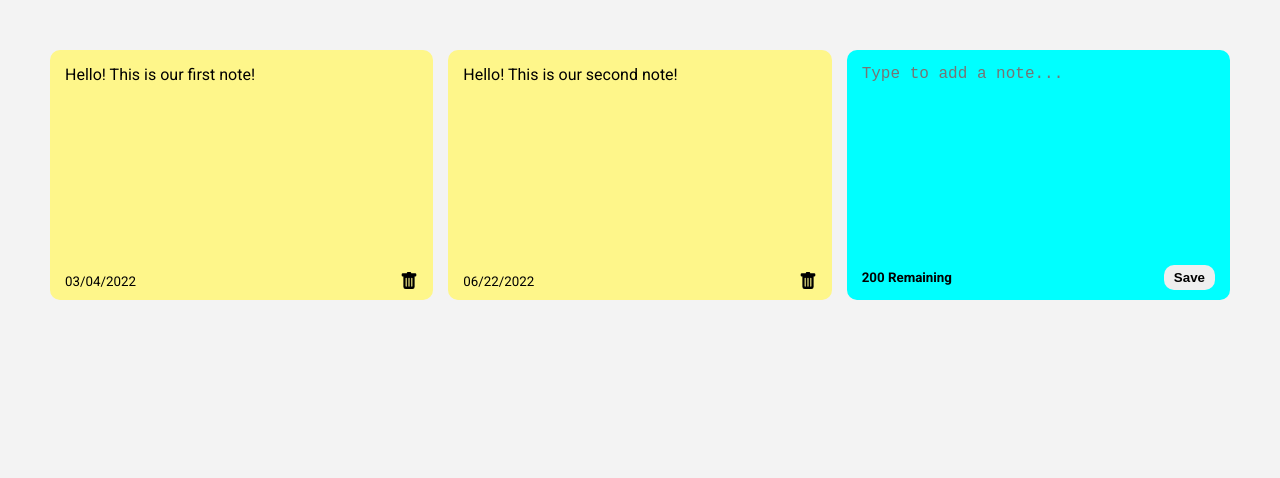
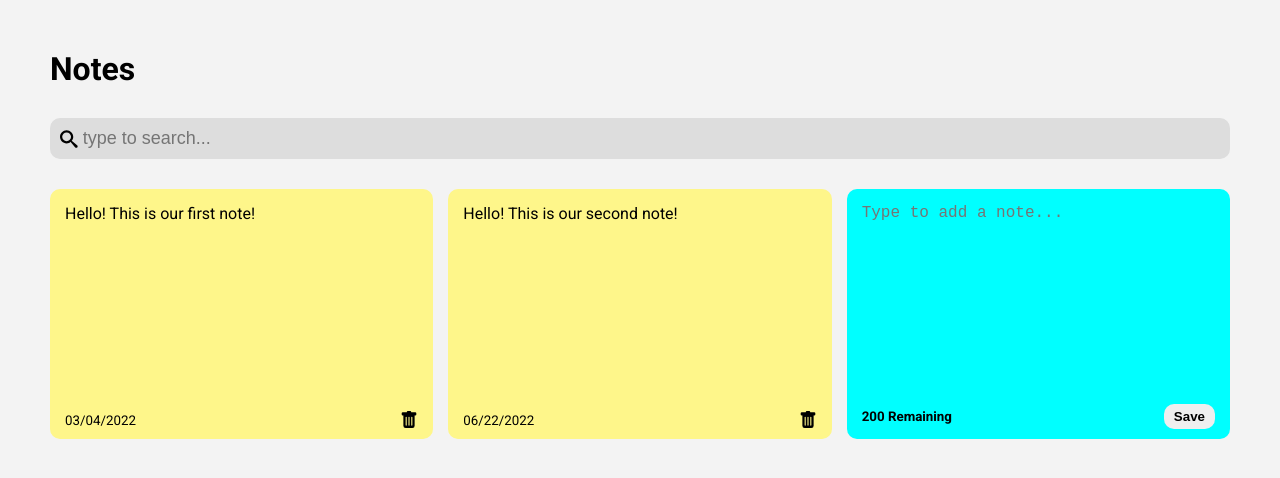
Before and after one commit to Marex-cpu/SimpleReactProjects, a React (Create React App) app: page /notes-clone in a window 1280 px wide. Shown: the top 478 px of the page. Built offline with nearby package versions, Linux system fonts and the light colour scheme.

Commit message:
NotesClone finish

```diff
--- /dev/null
+++ b/src/components/HeaderNotesClone.js
@@ -0,0 +1,11 @@
+import React from "react";
+
+function HeaderNotesClone() {
+  return (
+    <div className='headerNotesClone'>
+      <h1>Notes</h1>
+    </div>
+  );
+}
+
+export default HeaderNotesClone;
--- a/src/components/Note.js
+++ b/src/components/Note.js
@@ -13,7 +13,7 @@ function Note({ id, text, date, handleDeleteNote }) {
 
   return (
     <div className='note'>
-      <span>{text}</span>
+      <span className='noteText'>{text}</span>
       <div className='noteFooter'>
         <small>{date}</small>
         <BsFillTrashFill onClick={toggleModal} className='deleteIcon' />
--- /dev/null
+++ b/src/components/Search.js
@@ -0,0 +1,18 @@
+import React from "react";
+import { ImSearch } from "react-icons/im";
+
+function Search({ handleSearchNote }) {
+  return (
+    <div className='search'>
+      <ImSearch style={{ marginRight: "0.5rem" }} fontSize={18} />
+      <input
+        className='searchInput'
+        type='text'
+        placeholder='type to search...'
+        onChange={(event) => handleSearchNote(event.target.value)}
+      />
+    </div>
+  );
+}
+
+export default Search;
--- a/src/css/DeleteModal.css
+++ b/src/css/DeleteModal.css
@@ -1,5 +1,5 @@
 .modalContainer {
-  position: absolute;
+  position: fixed;
   top: 50%;
   left: 50%;
   transform: translate(-50%, -50%);
--- a/src/css/Note.css
+++ b/src/css/Note.css
@@ -7,6 +7,10 @@
   border-radius: 1rem;
   min-height: 25rem;
   white-space: pre-wrap;
+}
+
+.noteText {
+  overflow-wrap: break-word;
 }
 
 .noteFooter {
--- a/src/css/NotesClone.css
+++ b/src/css/NotesClone.css
@@ -4,3 +4,27 @@
   min-height: 100vh;
   background-color: #f3f3f3;
 }
+
+.search {
+  display: flex;
+  align-items: center;
+  width: 100%;
+  padding: 1rem;
+  max-width: 140rem;
+  margin: 0 auto 3rem;
+  background-color: #ddd;
+  border-radius: 1rem;
+}
+
+.search > .searchInput {
+  width: 100%;
+  background-color: transparent;
+  border: none;
+  font-size: 1.8rem;
+  outline: none;
+}
+
+.headerNotesClone {
+  max-width: 140rem;
+  margin: 0 auto 3rem;
+}
--- a/src/pages/NotesClone.js
+++ b/src/pages/NotesClone.js
@@ -1,7 +1,9 @@
-import React, { useState } from "react";
+import React, { useState, useEffect } from "react";
 import { nanoid } from "nanoid";
 import NotesList from "../components/NotesList";
 import "../css/NotesClone.css";
+import Search from "../components/Search";
+import HeaderNotesClone from "../components/HeaderNotesClone";
 
 function NotesClone() {
   const [notes, setNotes] = useState([
@@ -17,10 +19,21 @@ function NotesClone() {
     },
   ]);
 
-  function deleteNote(id) {
-    const newNote = notes.filter((note) => note.id !== id);
-    setNotes(newNote);
-  }
+  const [searchText, setSearchText] = useState("");
+
+  //save changes - addNewNote - deleteNote
+
+  useEffect(() => {
+    const savedNotes = JSON.parse(localStorage.getItem("react-notes-app-data"));
+
+    if (savedNotes) {
+      setNotes(savedNotes);
+    }
+  }, []);
+
+  useEffect(() => {
+    localStorage.setItem("react-notes-app-data", JSON.stringify(notes));
+  }, [notes]);
 
   const addNote = (text) => {
     const date = new Date();
@@ -33,10 +46,19 @@ function NotesClone() {
     setNotes((prevNotes) => [...prevNotes, newNote]);
   };
 
+  function deleteNote(id) {
+    const newNote = notes.filter((note) => note.id !== id);
+    setNotes(newNote);
+  }
+
   return (
     <div className='notesContainer'>
+      <HeaderNotesClone />
+      <Search handleSearchNote={setSearchText} />
       <NotesList
-        notes={notes}
+        notes={notes.filter((note) =>
+          note.text.toLowerCase().includes(searchText)
+        )}
         handleAddNote={addNote}
         handleDeleteNote={deleteNote}
       />
```
